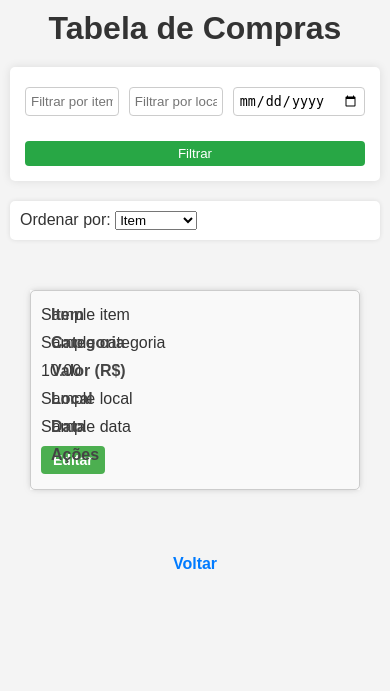
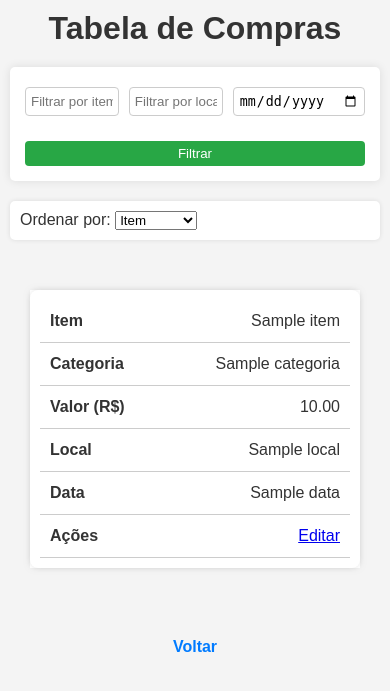
Before and after one commit to thaismsanchez/Compras-inteligentes, a Flask app: template templates/tabela.html in a window 390 px wide. Shown: the top 691 px of the page. Run offline with Flask 3, Linux system fonts and the light colour scheme; the template is opened without the code that fills it: most values are stand-ins (such as "Sample title", 1, 10 or a date in 2020); parts of the project's set-up code (start-up, migrations or seed data) failed here and were passed over.

Commit message:
Update tabela.html

```diff
--- a/templates/tabela.html
+++ b/templates/tabela.html
@@ -13,12 +13,10 @@
       gap: 10px;
       flex-wrap: wrap;
     }
-
     .filtro-form input {
       padding: 5px;
       flex: 1;
     }
-
     .filtro-form button {
       padding: 5px 10px;
     }
@@ -37,55 +35,9 @@
       box-shadow: 0 0 5px rgba(0,0,0,0.1);
     }
 
-    .btn-editar {
-      text-decoration: none;
-      color: white;
-      font-weight: bold;
-      background-color: #4CAF50;
-      padding: 6px 12px;
-      border-radius: 4px;
-      font-size: 14px;
-      display: inline-block;
-    }
-
-    @media (min-width: 601px) {
-      .btn-editar {
-        background: none;
-        color: #4CAF50;
-        padding: 4px 8px;
-        border: none;
-      }
-    }
-
     @media (max-width: 600px) {
       .ordenar-mobile {
         display: block;
-      }
-
-      table thead {
-        display: none;
-      }
-
-      table tbody tr {
-        display: block;
-        margin-bottom: 15px;
-        border: 1px solid #ccc;
-        border-radius: 5px;
-        padding: 10px;
-        background-color: #f9f9f9;
-      }
-
-      table td {
-        display: flex;
-        justify-content: space-between;
-        padding: 5px 0;
-        border: none;
-      }
-
-      table td::before {
-        content: attr(data-label);
-        font-weight: bold;
-        color: #444;
       }
     }
   </style>
@@ -113,7 +65,7 @@
   </div>
 
   <div class="relatorio-container">
-    <table id="tabela-compras" data-sort-order="asc">
+    <table id="tabela-compras">
       <thead>
         <tr>
           <th onclick="ordenarTabela(0)">Item</th>
```
